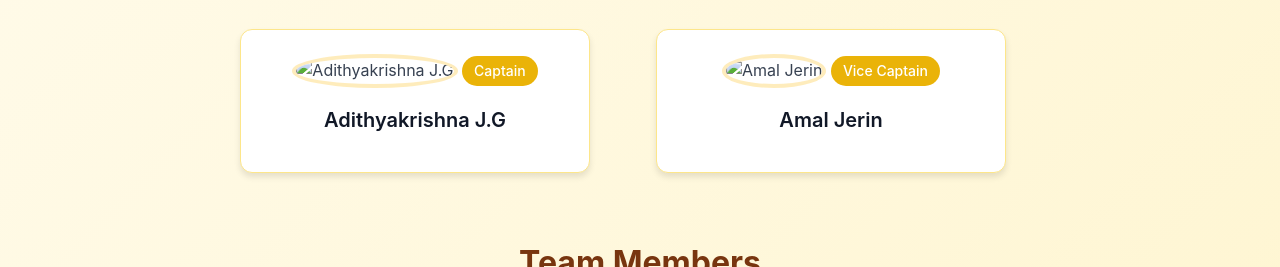
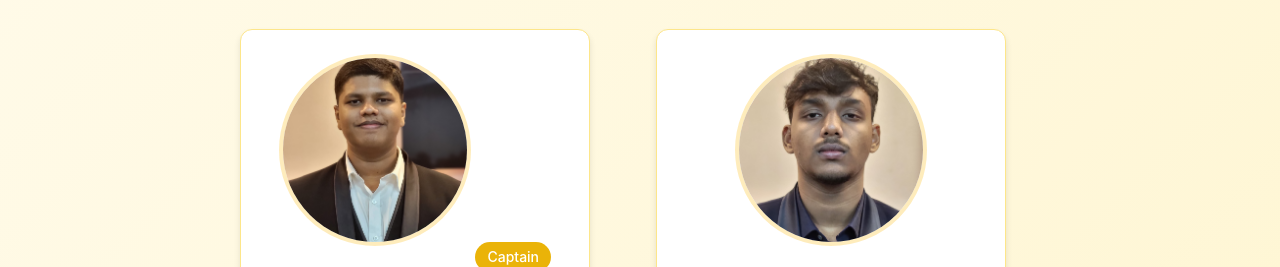
Before and after one commit to ABHI11801/prime_seven, a plain HTML site: page index.html in a window 1280 px wide. Shown: the part 269-536 px from the top of the page. Drawn offline with Linux system fonts and the light colour scheme; files whose address does not match are found by name.

Commit message:
Update index.html
afd

```diff
--- a/index.html
+++ b/index.html
@@ -247,12 +247,12 @@
                 <h2 class="section-title">Leadership</h2>
                 <div class="leadership-grid">
                     <div class="card leadership-card">
-                        <img src="/website/adi.jpeg" alt="Adithyakrishna J.G" class="member-image leader-image">
+                        <img src="/adi.jpeg" alt="Adithyakrishna J.G" class="member-image leader-image">
                         <span class="badge badge-leader">Captain</span>
                         <h3 class="member-name leader-name">Adithyakrishna J.G</h3>
                     </div>
                     <div class="card leadership-card">
-                        <img src="/website/amal.jpeg" alt="Amal Jerin" class="member-image leader-image">
+                        <img src="amal.jpeg" alt="Amal Jerin" class="member-image leader-image">
                         <span class="badge badge-leader">Vice Captain</span>
                         <h3 class="member-name leader-name">Amal Jerin</h3>
                     </div>
```
